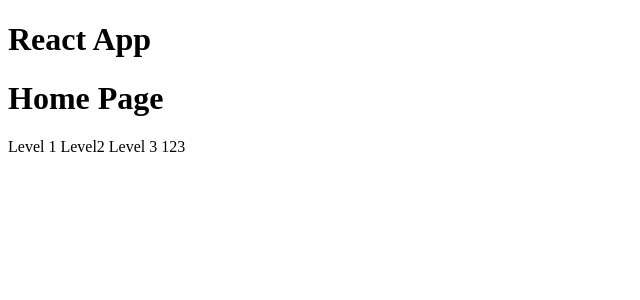
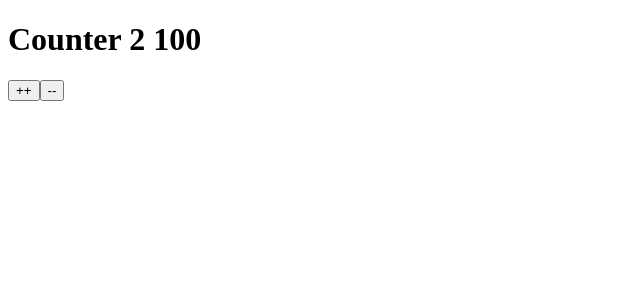
Before and after one commit to Mujib517/react-seed, a React app: page / in a window 1280 px wide. Shown: the top 300 px of the page, without its empty margins (0-640 px from the left). Built offline with nearby package versions, Linux system fonts and the light colour scheme.

Commit message:
React Redux

```diff
--- a/package.json
+++ b/package.json
@@ -15,7 +15,10 @@
   "dependencies": {
     "axios": "^0.19.2",
     "react": "^16.13.1",
-    "react-dom": "^16.13.1"
+    "react-dom": "^16.13.1",
+    "react-redux": "^7.2.0",
+    "redux": "^4.0.5",
+    "redux-logger": "^3.0.6"
   },
   "devDependencies": {
     "@babel/core": "^7.9.0",
--- a/src/App.js
+++ b/src/App.js
@@ -1,17 +1,11 @@
 import React from "react";
 import Home from "./Home";
-import Counter from "./Counter";
-import Users from "./Users";
-import CounterWithHooks from "./CounterHooks";
-import UsersWithHooks from "./UsersWithHooks";
-import TimerWithHooks from "./TimerWithHooks";
-import AddUser from "./AddUser";
-import AddUserWithHooks from "./AddUserHooks";
+import Counter2 from "./Counter2";
+
 
 function App() {
     return <>
-        <h1>React App</h1>
-        <Home />
+        <Counter2 />
     </>
 }
 
--- /dev/null
+++ b/src/Counter2.js
@@ -0,0 +1,34 @@
+import React, { Component } from "react";
+import { connect } from "react-redux";
+import { increment, decrement } from "./redux/actions";
+
+
+class Counter2 extends Component {
+
+    inc = () => {
+        this.props.incCount();
+    }
+
+    dec = () => {
+        this.props.decCount();
+    }
+
+    render() {
+        return <div>
+            <h1>Counter 2 {this.props.count}</h1>
+            <button onClick={this.inc}>++</button>
+            <button onClick={this.dec}>--</button>
+        </div>
+    }
+}
+
+function mapState(state) {
+    return { count: state.count };
+}
+
+const mapActions = dispatch => ({
+    incCount: () => dispatch(increment()),
+    decCount: () => dispatch(decrement())
+});
+
+export default connect(mapState, mapActions)(Counter2);
--- a/src/index.js
+++ b/src/index.js
@@ -1,5 +1,12 @@
 import React from "react";
+import { Provider } from "react-redux";
 import ReactDOM from "react-dom";
 import App from "./App";
+import store from "./redux/store";
 
-ReactDOM.render(<App />, document.getElementById("root"));
+
+ReactDOM.render(
+    <Provider store={store}>
+        <App />
+    </Provider>
+    , document.getElementById("root"));
--- /dev/null
+++ b/src/redux/actions.js
@@ -0,0 +1,11 @@
+import { INC, DEC } from "./constants";
+
+const increment = () => {
+    return { type: INC };
+}
+
+const decrement = () => {
+    return { type: DEC };
+}
+
+export { increment, decrement };
--- /dev/null
+++ b/src/redux/constants.js
@@ -0,0 +1,4 @@
+const INC = "INC";
+const DEC = "DEC";
+
+export { INC, DEC };
--- /dev/null
+++ b/src/redux/counterReducer.js
@@ -0,0 +1,14 @@
+import { INC, DEC } from "./constants";
+
+const counterReducer = (state = { count: 100 }, action) => {
+    switch (action.type) {
+        case INC:
+            return { count: state.count + 1 };
+        case DEC:
+            return { count: state.count - 1 };
+        default:
+            return state;
+    }
+}
+
+export default counterReducer;
--- /dev/null
+++ b/src/redux/store.js
@@ -0,0 +1,7 @@
+import { createStore } from "redux";
+import counterReducer from "./counterReducer";
+
+
+const store = createStore(counterReducer);
+
+export default store;
```
Also changed, not shown: 1 other file (tests, documents, lock files or other folders).
